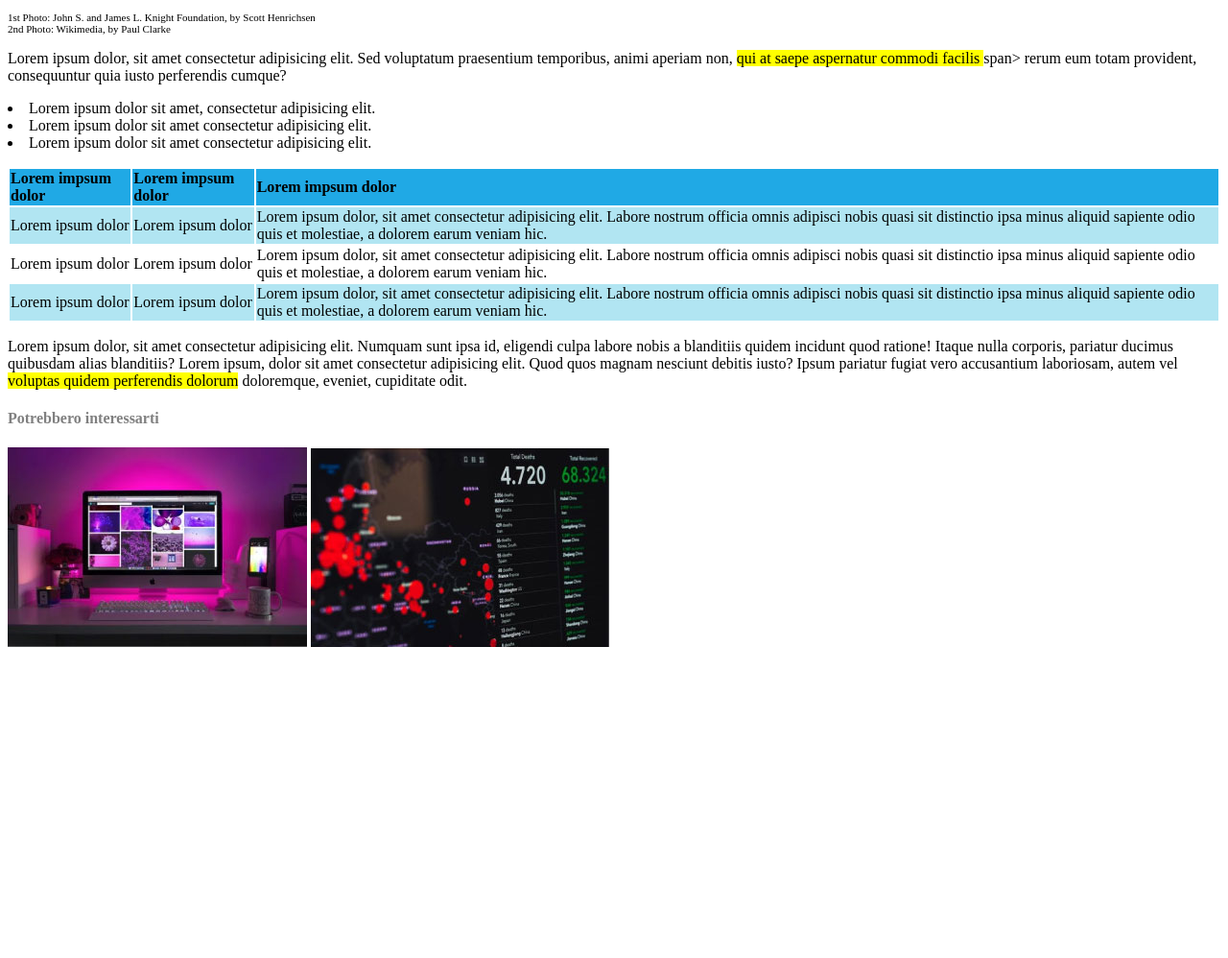
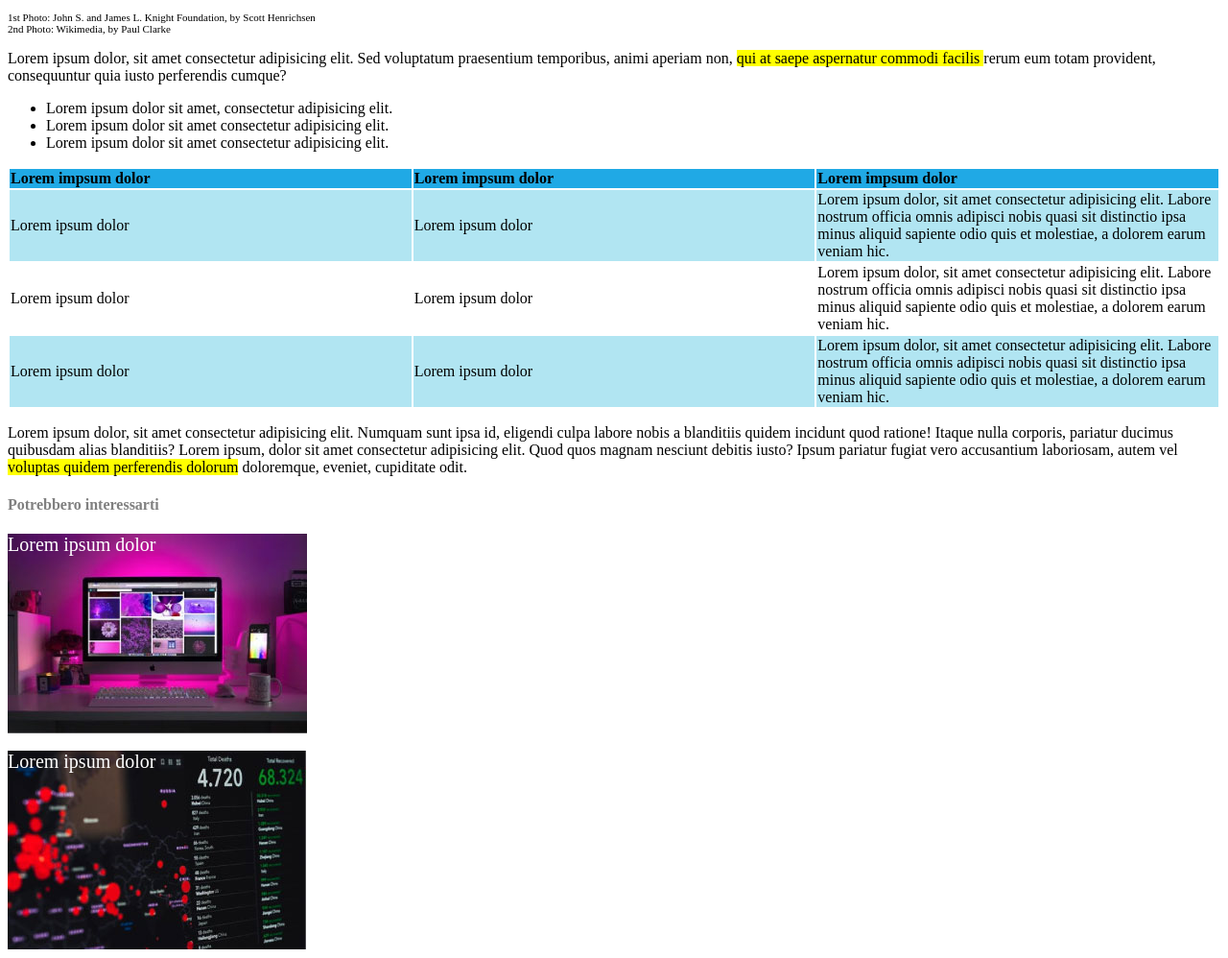
Before and after one commit to Luca92mic/html-css-booleaner, a plain HTML site: page index.html in a window 1280 px wide. Shown: the part 655-1653 px from the top of the page at 96% size. Before the commit the page ends 1341 px from the top, so only its background shows below. Drawn offline with Linux system fonts and the light colour scheme.

Commit message:
ordine codice

```diff
--- a/css/style.css
+++ b/css/style.css
@@ -1,16 +1,12 @@
+/* header */
 header{
     background-image: url("../img/pattern.png");
     background-color: #4ea0ff;
     height: 150px;
     background-repeat: repeat;
-    position: relative;
 }
 
-.logo{
-    position: absolute;
-    bottom: 20px;
-}
-
+/* colore autore */
 .autore{
     color: #808080;
 }
@@ -23,24 +19,28 @@ header{
     font-size: 12px;
 }
 
+
+/* autore immagini */
 .photo-text{
     font-size: 11px;
 }
 
+/* colore giallo testo */
 .yellow{
     background-color: yellow;
 }
 
-ul{
-    list-style-position: inside;
-    padding-left: 0;
+
+/* allineamento lista */
+
+
+/* allineamento tabella */
+table{
+    text-align: left;
+    width: 100%;
 }
 
-table{
-    text-align: left;
-}
-
-.table-head{
+thead{
     background-color: #20a9e5;
 }
 
@@ -48,6 +48,28 @@ table{
     background-color: #b1e5f2;
 }
 
+td{
+    width: 33%;
+}
+
+/* allineamento e colore correlati */
 h4{
     color: #808080;
 }
+
+.monitor{
+    background-image: url("../img/monitor.jpg");
+    height: 208px;
+    background-repeat: no-repeat;
+}
+
+.graphic{
+    background-image: url("../img/graph.jpg");
+    height: 208px;
+    background-repeat: no-repeat;
+}
+
+.lorem{
+    font-size: 20px;
+    color: #fff;
+}
--- a/index.html
+++ b/index.html
@@ -11,25 +11,33 @@
 
     <!-- inizio header -->
     <header>
+        <br><br><br>
         <img class="logo" src="img/logo.png" alt="Logo Booleaner">
     </header>
     <!-- fine header -->
 
     <!-- inizio main -->
     <main>
-        <!-- inizio titolo -->
+        <!-- inizio titolo e autore -->
+        <div class="titolo">
             <h1>Internet deve essere al servizio del "bene pubblico": il manifesto di Tim Berners-Lee</h1>
             <p class="autore">Scritto da <span class="booleaner">The Booleaner</span><br><span class="data">il 10/10/2020</span></p>
+        </div>
         <!-- fine titolo -->
+
         <!-- img Tim -->
+        <div class="foto">
             <img src="img/tim-1.jpg" alt="Tim Berners-Lee">
             <img src="img/tim-2.jpg" alt="Tim Berners-Lee-2">
             <p class="photo-text">1st Photo: John S. and James L. Knight Foundation, by Scott Henrichsen<br>2nd Photo: Wikimedia, by Paul Clarke</p>
+        </div>
         <!-- fine img Tim -->
 
-        <!-- corpo del testo -->
-        <p>Lorem ipsum dolor, sit amet consectetur adipisicing elit. Sed voluptatum praesentium temporibus, animi aperiam non, <span class="yellow">qui at saepe aspernatur commodi facilis </span> span> rerum eum totam provident, consequuntur quia iusto perferendis cumque?</p>
-        <!-- elenco puntato -->
+        <!-- corpo del testo 1 -->
+        <div class="testo-1">
+            <p>Lorem ipsum dolor, sit amet consectetur adipisicing elit. Sed voluptatum praesentium temporibus, animi aperiam non, <span class="yellow">qui at saepe aspernatur commodi facilis </span> rerum eum totam provident, consequuntur quia iusto perferendis cumque?</p>
+        </div>
+        <!-- elenco puntato 1 -->
         <ul>
             <li>Lorem ipsum dolor sit amet, consectetur adipisicing elit.</li>
             <li>Lorem ipsum dolor sit amet consectetur adipisicing elit.</li>
@@ -65,12 +73,25 @@
             </tbody>
         </table>
          <!-- fine tabella -->
+
+         <!-- corpo del testo 2 -->
+        <div class="testo-2">
             <p>Lorem ipsum dolor, sit amet consectetur adipisicing elit. Numquam sunt ipsa id, eligendi culpa labore nobis a blanditiis quidem incidunt quod ratione! Itaque nulla corporis, pariatur ducimus quibusdam alias blanditiis? Lorem ipsum, dolor sit amet consectetur adipisicing elit. Quod quos magnam nesciunt debitis iusto? Ipsum pariatur fugiat vero accusantium laboriosam, autem vel <span class="yellow">voluptas quidem perferendis dolorum</span> doloremque, eveniet, cupiditate odit.</p>
-        <!-- fine corpo del testo -->
+        </div>
+         <!-- fine corpo del testo 2-->
 
+        <!-- inizio correlati -->
+        <div class="correlati">
             <h4>Potrebbero interessarti</h4>
-        <img class="art-1" src="img/monitor.jpg" alt="monitor">
-        <img class="art-2" src="img/graph.jpg" alt="grafico">
+            <div class="monitor">
+                <span class="lorem">Lorem ipsum dolor</span>
+            </div>
+            <br>
+            <div class="graphic">
+                <span class="lorem">Lorem ipsum dolor</span>
+            </div>
+        </div>
+        <!-- fine correlati -->
     </main>
     <!-- fine main -->
 
```
Lines whose indentation alone changed are shown as unchanged.
